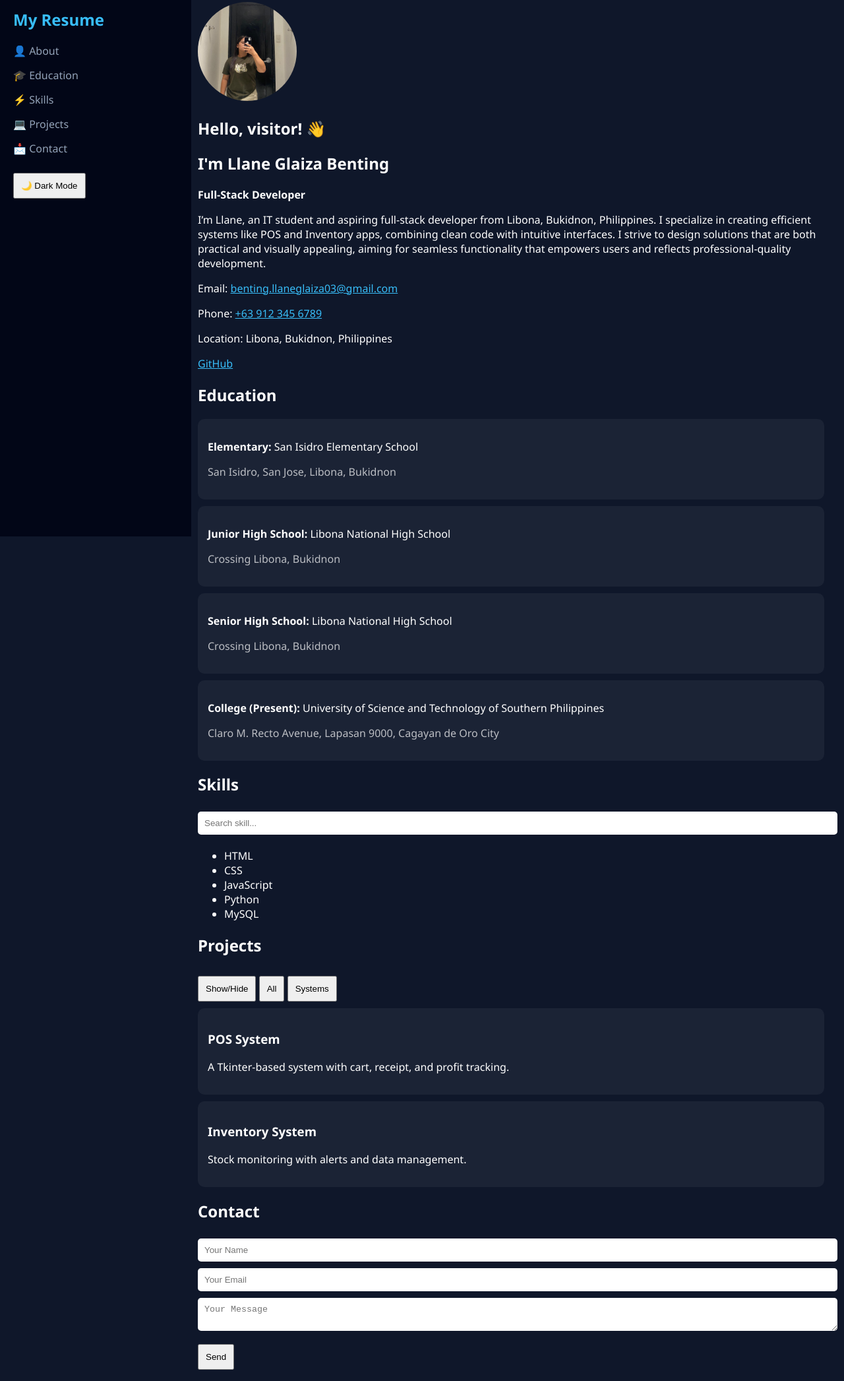
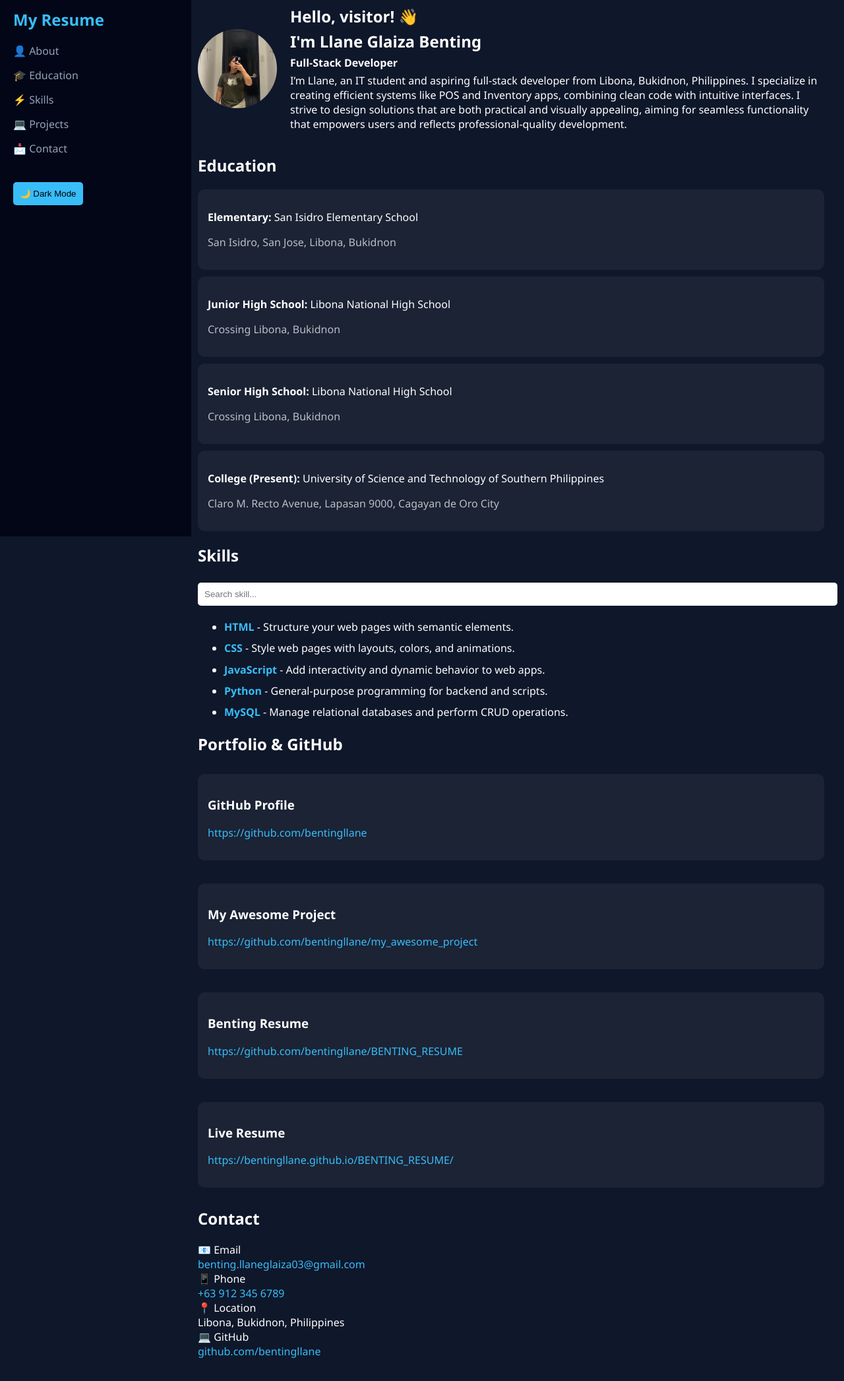
Before and after one commit to bentingllane/BENTING_RESUME, a plain HTML site: page index.html in a window 1280 px wide. Shown: the part 27-2120 px from the top of the page at 66% size. Drawn offline with Linux system fonts and the light colour scheme.

Commit message:
Add files via upload

```diff
--- a/index.html
+++ b/index.html
@@ -8,6 +8,7 @@
 <body>
 
 <div class="container">
+
     <div class="sidebar">
         <h2>My Resume</h2>
         <ul>
@@ -21,6 +22,7 @@
     </div>
 
     <div class="content">
+
         <section id="about">
             <div class="profile-box">
                 <img src="profile.jpg" alt="Profile Photo">
@@ -29,10 +31,6 @@
                     <h2>I'm Llane Glaiza Benting</h2>
                     <p><strong>Full-Stack Developer</strong></p>
                     <p>I’m Llane, an IT student and aspiring full-stack developer from Libona, Bukidnon, Philippines. I specialize in creating efficient systems like POS and Inventory apps, combining clean code with intuitive interfaces. I strive to design solutions that are both practical and visually appealing, aiming for seamless functionality that empowers users and reflects professional-quality development.</p>
-                    <p>Email: <a href="mailto:benting.llaneglaiza03@gmail.com">benting.llaneglaiza03@gmail.com</a></p>
-                    <p>Phone: <a href="tel:+639123456789">+63 912 345 6789</a></p>
-                    <p>Location: Libona, Bukidnon, Philippines</p>
-                    <p><a href="https://github.com/bentingllane/my_awesome_project" target="_blank">GitHub</a></p>
                 </div>
             </div>
         </section>
@@ -61,42 +59,68 @@
     <h2>Skills</h2>
     <input type="text" id="searchSkill" placeholder="Search skill...">
     <ul id="skillList">
-                <li>HTML</li>
-                <li>CSS</li>
-                <li>JavaScript</li>
-                <li>Python</li>
-                <li>MySQL</li>
+        <li>
+            <strong>HTML</strong> - Structure your web pages with semantic elements.
+        </li>
+        <li>
+            <strong>CSS</strong> - Style web pages with layouts, colors, and animations.
+        </li>
+        <li>
+            <strong>JavaScript</strong> - Add interactivity and dynamic behavior to web apps.
+        </li>
+        <li>
+            <strong>Python</strong> - General-purpose programming for backend and scripts.
+        </li>
+        <li>
+            <strong>MySQL</strong> - Manage relational databases and perform CRUD operations.
+        </li>
     </ul>
 </section>
 
-        <section id="projects">
-            <h2>Projects</h2>
-            <div class="project-controls">
-                <button id="toggleProjects">Show/Hide</button>
-                <button onclick="filterProjects('all')">All</button>
-                <button onclick="filterProjects('system')">Systems</button>
+        <section id="portfolio">
+    <h2>Portfolio & GitHub</h2>
+    <div class="portfolio-links">
+        <div class="card">
+            <h3>GitHub Profile</h3>
+            <p><a href="https://github.com/bentingllane" target="_blank">https://github.com/bentingllane</a></p>
         </div>
-            <div class="projectBox">
-                <div class="card project-item" data-type="system">
-                    <h3>POS System</h3>
-                    <p>A Tkinter-based system with cart, receipt, and profit tracking.</p>
+        <div class="card">
+            <h3>My Awesome Project</h3>
+            <p><a href="https://github.com/bentingllane/my_awesome_project" target="_blank">https://github.com/bentingllane/my_awesome_project</a></p>
         </div>
-                <div class="card project-item" data-type="system">
-                    <h3>Inventory System</h3>
-                    <p>Stock monitoring with alerts and data management.</p>
+        <div class="card">
+            <h3>Benting Resume</h3>
+            <p><a href="https://github.com/bentingllane/BENTING_RESUME" target="_blank">https://github.com/bentingllane/BENTING_RESUME</a></p>
+        </div>
+        <div class="card">
+            <h3>Live Resume</h3>
+            <p><a href="https://bentingllane.github.io/BENTING_RESUME/" target="_blank">https://bentingllane.github.io/BENTING_RESUME/</a></p>
         </div>
     </div>
 </section>
 
         <section id="contact">
             <h2>Contact</h2>
-            <form onsubmit="return validateForm()">
-                <input type="text" id="name" placeholder="Your Name">
-                <input type="email" id="email" placeholder="Your Email">
-                <textarea id="message" placeholder="Your Message"></textarea>
-                <button type="submit">Send</button>
-            </form>
+            <div class="contact-box">
+                <div class="contact-item">
+                    📧 Email<br>
+                    <a href="mailto:benting.llaneglaiza03@gmail.com">benting.llaneglaiza03@gmail.com</a>
+                </div>
+                <div class="contact-item">
+                    📱 Phone<br>
+                    <a href="tel:+639123456789">+63 912 345 6789</a>
+                </div>
+                <div class="contact-item">
+                    📍 Location<br>
+                    Libona, Bukidnon, Philippines
+                </div>
+                <div class="contact-item">
+                    💻 GitHub<br>
+                    <a href="https://github.com/bentingllane" target="_blank">github.com/bentingllane</a>
+                </div>
+            </div>
         </section>
+
     </div>
 </div>
 
--- a/styles.css
+++ b/styles.css
@@ -1,12 +1,27 @@
+/* Reset & base styles */
 body {
     margin: 0;
-    font-family: 'Segoe UI';
+    font-family: 'Segoe UI', sans-serif;
     background: #0f172a;
     color: white;
+    scroll-behavior: smooth;
 }
+
+a {
+    color: #38bdf8;
+    text-decoration: none;
+}
+
+a:hover {
+    text-decoration: underline;
+}
+
+/* Container & layout */
 .container {
     display: flex;
 }
+
+/* Sidebar */
 .sidebar {
     width: 250px;
     height: 100vh;
@@ -14,37 +29,73 @@ body {
     padding: 20px;
     position: fixed;
 }
+
 .sidebar h2 {
     color: #38bdf8;
 }
+
 .sidebar ul {
     list-style: none;
     padding: 0;
+    margin: 20px 0;
 }
+
 .sidebar li {
     margin: 15px 0;
 }
+
 .sidebar a {
     color: #94a3b8;
-    text-decoration: none;
 }
+
 .sidebar a:hover {
     color: #38bdf8;
 }
+
+#darkModeBtn {
+    margin-top: 20px;
+    padding: 10px;
+    background: #38bdf8;
+    border: none;
+    border-radius: 5px;
+    cursor: pointer;
+    color: black;
+}
+
+/* Content */
 .content {
     margin-left: 270px;
     padding: 30px;
 }
-img {
-    width: 150px;
+
+/* Profile Section */
+.profile-box {
+    display: flex;
+    align-items: center;
+    gap: 20px;
+    margin-bottom: 30px;
+}
+
+.profile-box img {
+    width: 120px;
+    height: 120px;
     border-radius: 50%;
+    object-fit: cover;
 }
+
+.profile-text h1, .profile-text h2, .profile-text p {
+    margin: 5px 0;
+}
+
+/* Cards */
 .card {
     background: rgba(255,255,255,0.05);
     padding: 15px;
     border-radius: 10px;
     margin: 10px 0;
 }
+
+/* Inputs & forms */
 input, textarea {
     width: 100%;
     margin: 5px 0;
@@ -52,21 +103,129 @@ input, textarea {
     border-radius: 5px;
     border: none;
 }
+
 button {
     padding: 10px;
     cursor: pointer;
     margin-top: 10px;
-}
-.dark {
-    background: white;
+    border-radius: 5px;
+    border: none;
+    background: #38bdf8;
     color: black;
 }
+
+button:hover {
+    opacity: 0.9;
+}
+
+#skillList li {
+    margin: 10px 0;
+    line-height: 1.4;
+}
+
+#skillList li strong {
+    color: #38bdf8;
+}
+/* Projects */
+.projectBox {
+    display: flex;
+    flex-wrap: wrap;
+    gap: 15px;
+}
+
+.projectBox .project-item {
+    flex: 1 1 calc(50% - 15px);
+    min-width: 250px;
+}
+
+.hidden {
+    display: none !important;
+}
+
+/* Portfolio / GitHub */
+.portfolio-links {
+    display: flex;
+    flex-wrap: wrap;
+    gap: 15px;
+    margin-top: 15px;
+}
+
+.portfolio-links .card {
+    background: rgba(255,255,255,0.05);
+    padding: 15px;
+    border-radius: 10px;
+    flex: 1 1 calc(50% - 15px);
+    min-width: 250px;
+}
+
+.portfolio-links a {
+    color: #38bdf8;
+}
+
+.portfolio-links a:hover {
+    text-decoration: underline;
+}
+
+/* Dark mode */
+.dark {
+    background: #f8f8f8;
+    color: #0f172a;
+}
+
 .dark .sidebar {
     background: #ddd;
 }
+
+.dark .sidebar a {
+    color: #0f172a;
+}
+
+.dark .sidebar a:hover {
+    color: #38bdf8;
+}
+
 .dark .card {
     background: #f1f1f1;
 }
-a {
-    color: #38bdf8;
+
+.dark input, .dark textarea {
+    background: #fff;
+    color: #0f172a;
 }
+
+.dark button {
+    background: #38bdf8;
+    color: black;
+}
+
+/* Responsive */
+@media screen and (max-width: 900px) {
+    .container {
+        flex-direction: column;
+    }
+
+    .sidebar {
+        width: 100%;
+        height: auto;
+        position: relative;
+    }
+
+    .content {
+        margin-left: 0;
+        padding: 20px;
+    }
+
+    .projectBox .project-item,
+    .portfolio-links .card {
+        flex: 1 1 100%;
+    }
+
+    .profile-box {
+        flex-direction: column;
+        text-align: center;
+    }
+
+    .profile-box img {
+        margin-bottom: 10px;
+    }
+}
```
Also changed, not shown: 1 other file. Lines whose indentation alone changed are shown as unchanged.
